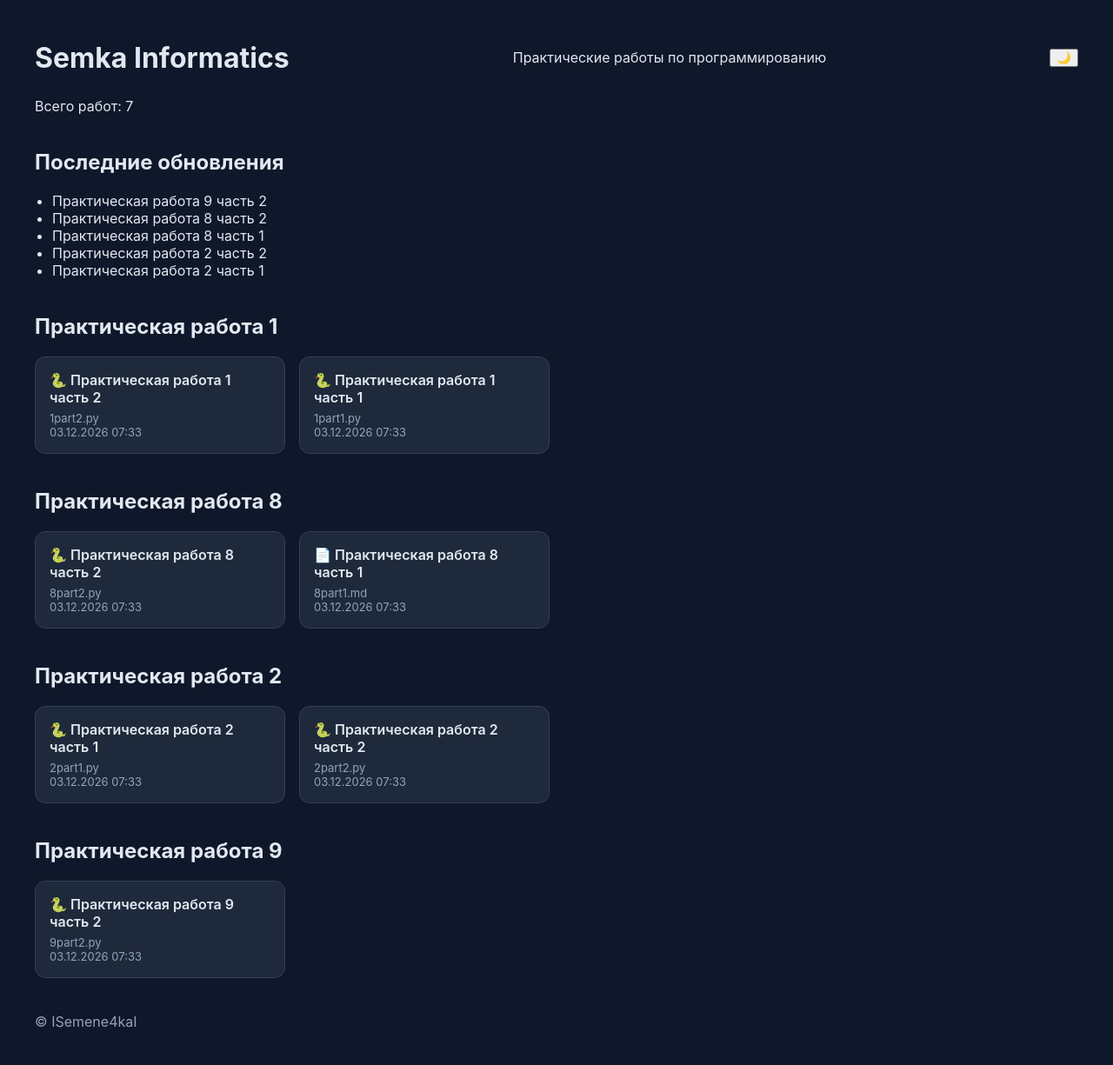
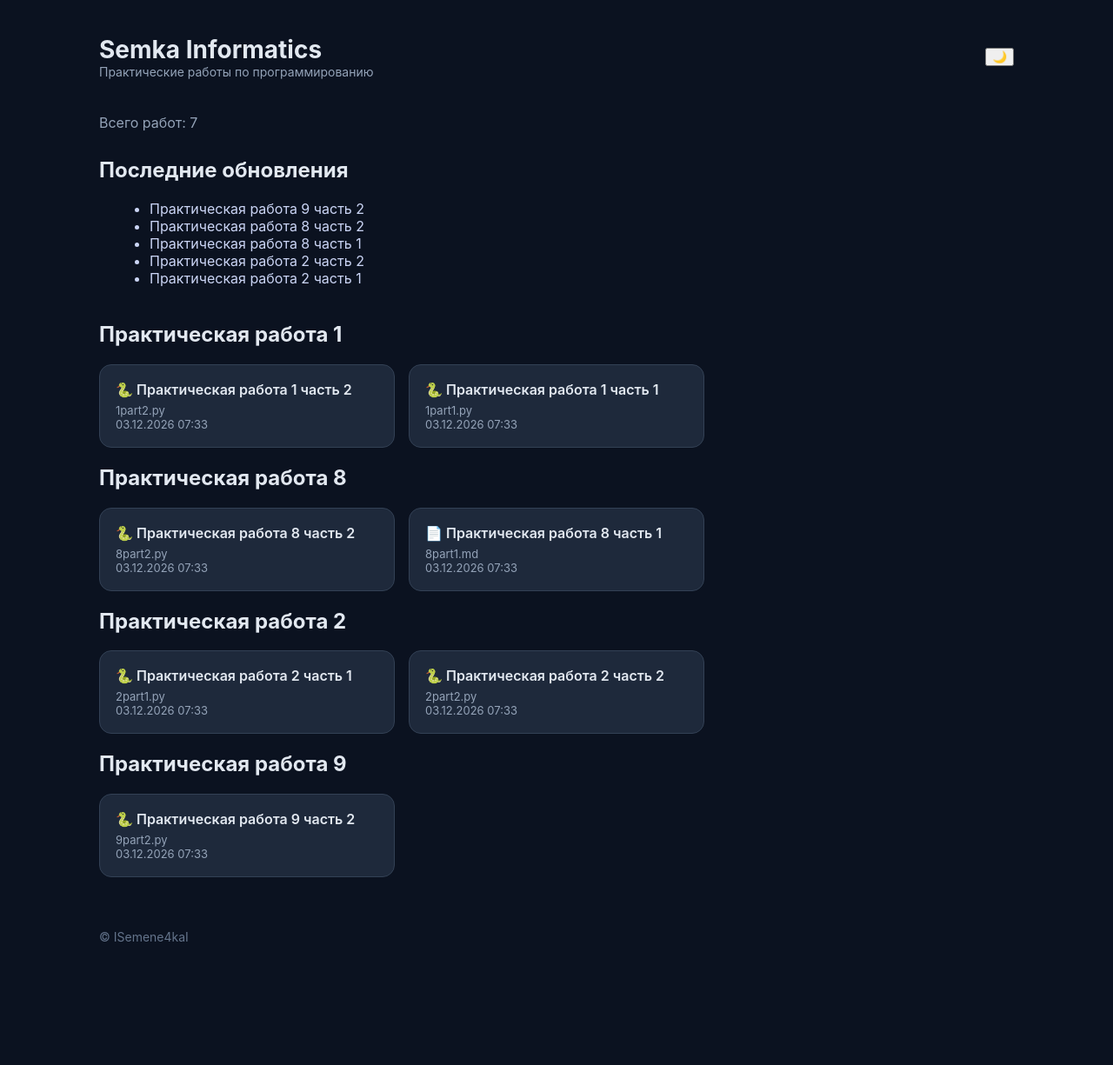
Before and after one commit to ISemene4kaI/semka_informatics, a Flask app: page / in a window 1280 px wide. Shown: the whole page at 87% size. After the commit the page ends 1083 px from the top, so only its background shows below. Run offline with Flask 3, Linux system fonts and the light colour scheme.

Commit message:
Hotfix 2.0.2 (Visual update)
- Update .html and .css files. Visual now gonna be work

```diff
--- a/app/static/style.css
+++ b/app/static/style.css
@@ -1,49 +1,65 @@
-body{
-    background:#0f172a;
-    color:#e2e8f0;
-    font-family:Inter,system-ui;
-    margin:0;
-    padding:40px;
+*{
+    box-sizing:border-box;
 }
 
-a{
+body{
+    background:#0b1220;
     color:#e2e8f0;
-    text-decoration:none;
+    font-family:Inter,system-ui,-apple-system,sans-serif;
+    margin:0;
 }
 
-a:visited{
-    color:#e2e8f0;
+.container{
+    max-width:1100px;
+    margin:auto;
+    padding:40px 24px;
 }
 
 header{
     display:flex;
     justify-content:space-between;
     align-items:center;
-    margin-bottom:20px;
+    margin-bottom:40px;
 }
 
-h1{
+header h1{
+    font-size:28px;
     margin:0;
 }
 
-h2{
-    margin-top:40px;
+header p{
+    color:#94a3b8;
+    margin:0;
+    font-size:14px;
+}
+
+.stats{
+    margin-bottom:30px;
+    color:#94a3b8;
+}
+
+.latest{
+    margin-bottom:40px;
+}
+
+.latest ul{
+    margin:10px 0 0 18px;
+    color:#cbd5f5;
 }
 
 .grid{
     display:grid;
     grid-template-columns:repeat(auto-fill,minmax(260px,1fr));
     gap:16px;
-    margin-top:10px;
+    margin-top:16px;
 }
 
 .card{
     background:#1e293b;
-    padding:16px;
-    border-radius:12px;
+    padding:18px;
+    border-radius:14px;
     border:1px solid #334155;
     transition:0.2s;
-    display:block;
 }
 
 .card:hover{
@@ -62,32 +78,42 @@ h2{
     color:#94a3b8;
 }
 
-footer{
-    margin-top:40px;
-    color:#94a3b8;
+a{
+    text-decoration:none;
+    color:inherit;
 }
 
-.stats{
-    margin-bottom:20px;
+footer{
+    margin-top:60px;
+    color:#64748b;
+    font-size:14px;
 }
 
-.latest ul{
-    padding-left:20px;
+.topbar{
+    max-width:1100px;
+    margin:auto;
+    padding:30px 24px 10px 24px;
+    display:flex;
+    justify-content:space-between;
+    align-items:center;
+}
+
+.buttons{
+    max-width:1100px;
+    margin:auto;
+    padding:0 24px 20px 24px;
 }
 
 .btn{
     background:#1e293b;
+    border:1px solid #334155;
     padding:8px 14px;
     border-radius:8px;
-    border:1px solid #334155;
     cursor:pointer;
-    margin-right:8px;
+    margin-right:10px;
+    color:white;
 }
 
 .btn:hover{
     border-color:#3b82f6;
 }
-
-.buttons{
-    margin-bottom:20px;
-}
--- a/app/templates/index.html
+++ b/app/templates/index.html
@@ -1,34 +1,34 @@
 <!DOCTYPE html>
-<html>
+<html lang="ru">
 
 <head>
 
 <meta charset="UTF-8">
-
 <title>Semka Informatics</title>
 
-<link rel="stylesheet" href="{{ url_for('static',filename='style.css') }}">
+<link rel="stylesheet" href="{{ url_for('static', filename='style.css') }}">
 
 </head>
 
 <body>
 
+<div class="container">
+
 <header>
 
+<div>
 <h1>Semka Informatics</h1>
-
 <p>Практические работы по программированию</p>
+</div>
 
 <button id="themeToggle">🌙</button>
 
 </header>
 
 
-<section class="stats">
-
+<div class="stats">
 Всего работ: {{ total }}
-
-</section>
+</div>
 
 
 <section class="latest">
@@ -38,9 +38,7 @@
 <ul>
 
 {% for f in latest %}
-
 <li>{{ f.title }}</li>
-
 {% endfor %}
 
 </ul>
@@ -48,7 +46,9 @@
 </section>
 
 
-{% for work,files in works.items() %}
+{% for work, files in works.items() %}
+
+<section class="work">
 
 <h2>Практическая работа {{ work }}</h2>
 
@@ -59,19 +59,12 @@
 <a class="card" href="/view/{{ f.filename }}">
 
 <div class="title">
-
 {{ f.icon }} {{ f.title }}
-
 </div>
 
 <div class="meta">
-
-{{ f.filename }}
-
-<br>
-
+{{ f.filename }} <br>
 {{ f.mtime }}
-
 </div>
 
 </a>
@@ -80,16 +73,18 @@
 
 </div>
 
+</section>
+
 {% endfor %}
 
 
 <footer>
-
 © ISemene4kaI
-
 </footer>
 
-<script src="{{ url_for('static',filename='script.js') }}"></script>
+</div>
+
+<script src="{{ url_for('static', filename='script.js') }}"></script>
 
 </body>
 
```
Also changed, not shown: app/static/code.css (+11 -5 lines), app/templates/view.html (+28 -8 lines).
